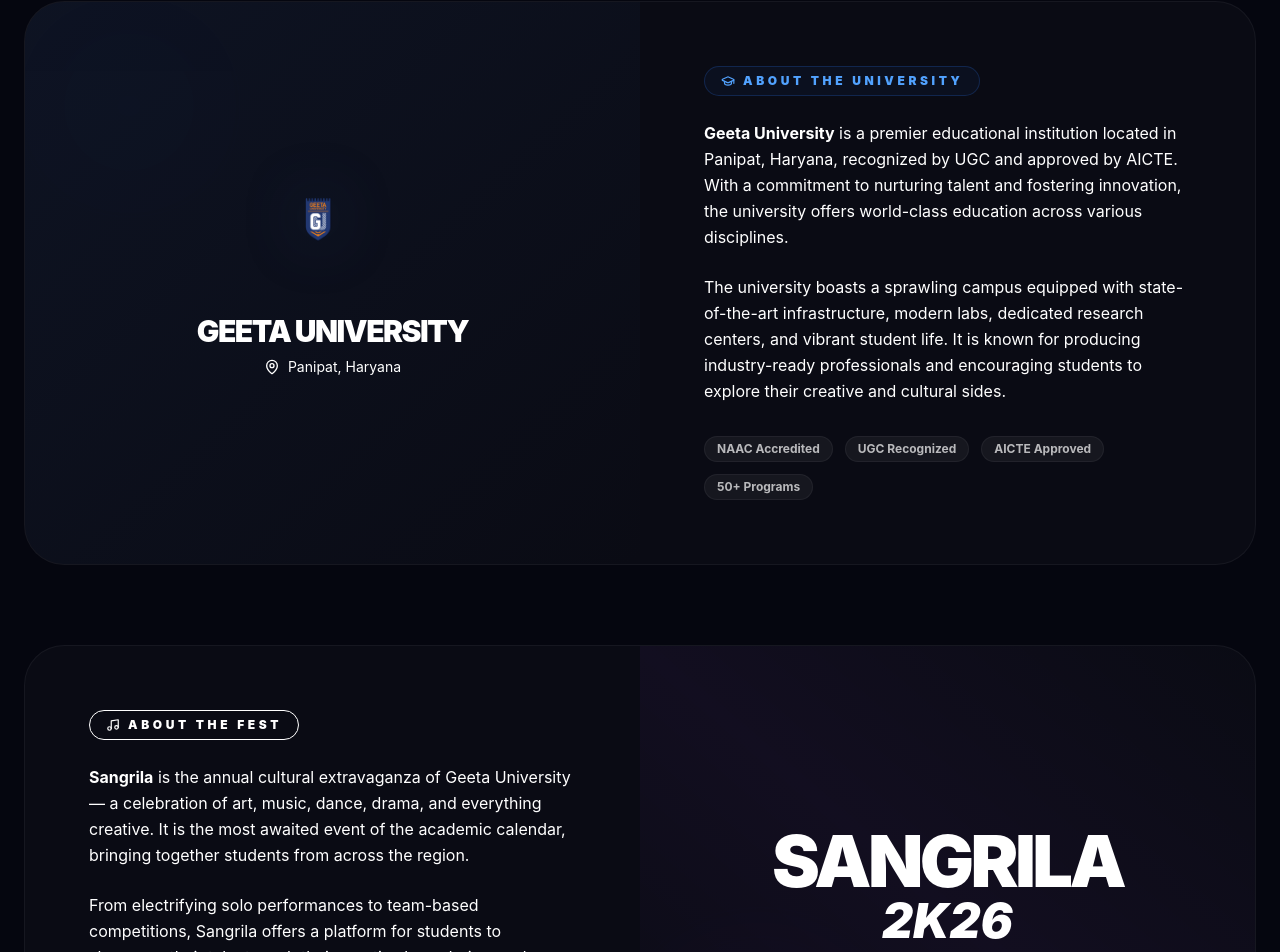
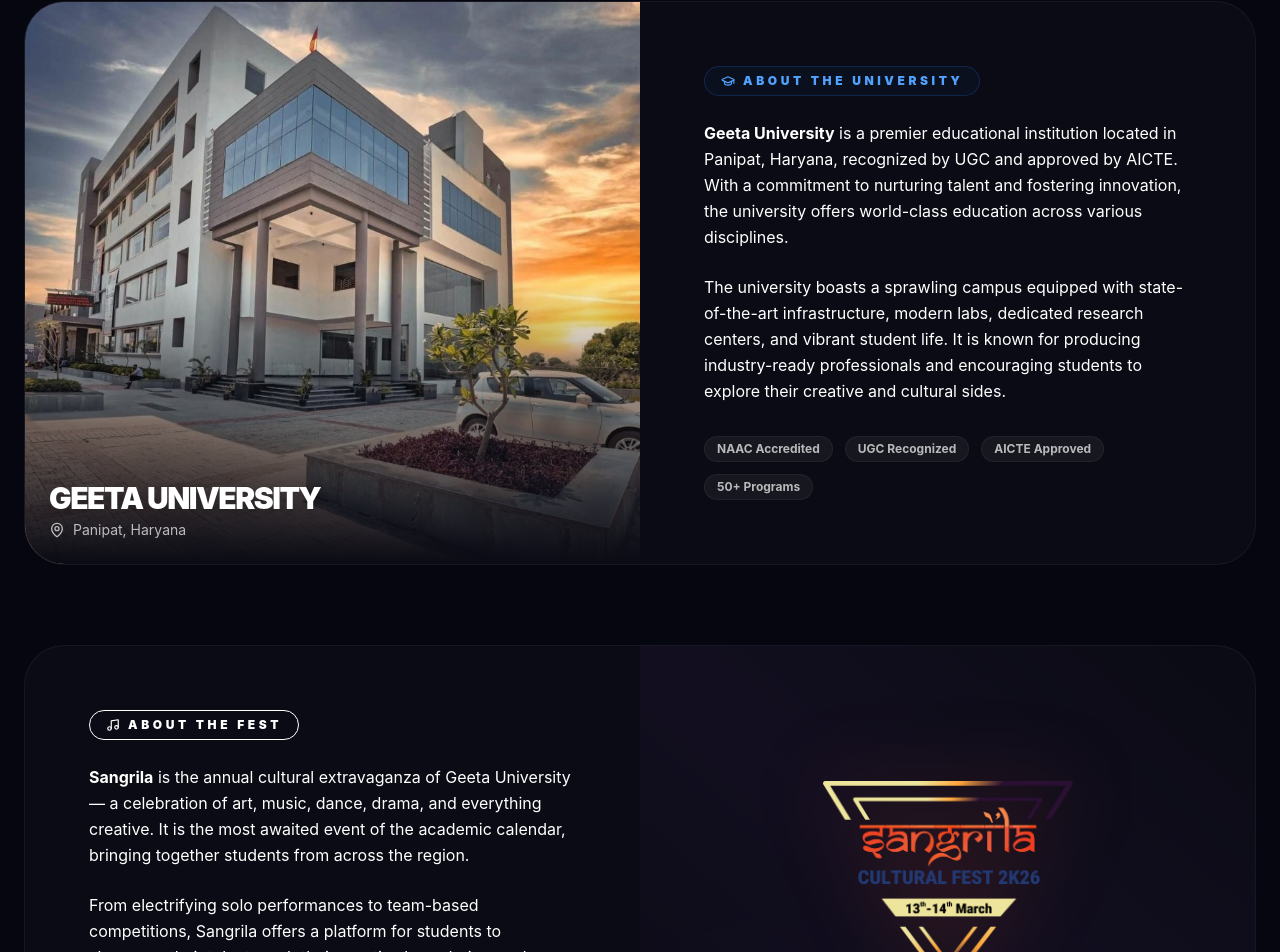
Before and after one commit to dark-danger/sangrila, a Next.js app: page / in a window 1280 px wide. Shown: the part 946-1898 px from the top of the page. Built offline with nearby package versions, Linux system fonts and the light colour scheme.

Commit message:
Update About section: Geeta University photo + Sangrila logo

```diff
--- a/src/components/AboutSection.tsx
+++ b/src/components/AboutSection.tsx
@@ -19,37 +19,25 @@
                 >
                     <div className="bg-[#0a0b14] rounded-[2.5rem] border border-white/5 overflow-hidden">
                         <div className="grid md:grid-cols-2 gap-0">
-                            {/* Left - Image/Logo Side */}
-                            <div className="relative p-10 md:p-16 flex flex-col items-center justify-center bg-gradient-to-br from-[#1d355e]/20 to-transparent min-h-[300px]">
-                                <div className="absolute inset-0 opacity-10">
-                                    <div className="absolute top-10 left-10 w-32 h-32 rounded-full bg-blue-500/30 blur-3xl" />
-                                    <div className="absolute bottom-10 right-10 w-40 h-40 rounded-full bg-primary/20 blur-3xl" />
-                                </div>
-                                <motion.div
-                                    whileHover={{ scale: 1.05, rotate: 2 }}
-                                    transition={{ type: "spring", stiffness: 300 }}
-                                    className="relative z-10"
-                                >
+                            {/* Left - University Image */}
+                            <div className="relative min-h-[300px] md:min-h-[400px] overflow-hidden">
                                 <Image
-                                        src="/logo.png"
-                                        alt="Geeta University"
-                                        width={180}
-                                        height={180}
-                                        className="object-contain drop-shadow-[0_0_30px_rgba(29,53,94,0.4)]"
+                                    src="/images/geeta-university.jpg"
+                                    alt="Geeta University Campus"
+                                    fill
+                                    className="object-cover"
+                                    sizes="(max-width: 768px) 100vw, 50vw"
+                                    quality={85}
                                 />
-                                </motion.div>
-                                <motion.h3
-                                    initial={{ opacity: 0 }}
-                                    whileInView={{ opacity: 1 }}
-                                    viewport={{ once: true }}
-                                    transition={{ delay: 0.3 }}
-                                    className="text-2xl md:text-3xl font-black text-white tracking-tighter uppercase mt-6 text-center"
-                                >
+                                <div className="absolute inset-0 bg-gradient-to-t from-[#0a0b14] via-transparent to-transparent" />
+                                <div className="absolute bottom-6 left-6 z-10">
+                                    <h3 className="text-2xl md:text-3xl font-black text-white tracking-tighter uppercase drop-shadow-lg">
                                         Geeta University
-                                </motion.h3>
-                                <div className="flex items-center gap-2 mt-2 text-muted-foreground text-sm">
+                                    </h3>
+                                    <div className="flex items-center gap-2 mt-1 text-white/70 text-sm">
                                         <MapPin className="w-4 h-4 text-primary" />
                                         <span>Panipat, Haryana</span>
+                                    </div>
                                 </div>
                             </div>
 
@@ -115,32 +103,32 @@
                                 </div>
                             </div>
 
-                            {/* Right - Visual Side */}
+                            {/* Right - Sangrila Logo */}
                             <div className="relative p-10 md:p-16 flex flex-col items-center justify-center bg-gradient-to-bl from-primary/10 via-purple-500/5 to-transparent min-h-[300px] order-1 md:order-2">
                                 <div className="absolute inset-0 opacity-15">
                                     <div className="absolute top-10 right-10 w-32 h-32 rounded-full bg-primary/40 blur-3xl" />
                                     <div className="absolute bottom-10 left-10 w-40 h-40 rounded-full bg-purple-500/30 blur-3xl" />
-                                    <div className="absolute top-1/2 left-1/2 -translate-x-1/2 -translate-y-1/2 w-48 h-48 rounded-full bg-secondary/20 blur-3xl" />
                                 </div>
-                                <div className="relative z-10 text-center">
                                 <motion.div
                                     initial={{ scale: 0.8, opacity: 0 }}
                                     whileInView={{ scale: 1, opacity: 1 }}
                                     viewport={{ once: true }}
                                     transition={{ type: "spring", stiffness: 200, damping: 15 }}
+                                    whileHover={{ scale: 1.05 }}
+                                    className="relative z-10"
                                 >
-                                        <h3 className="text-5xl md:text-7xl font-black text-white tracking-tighter uppercase leading-none">
-                                            SANGRILA
-                                        </h3>
-                                        <span className="text-3xl md:text-5xl font-black text-primary italic">
-                                            2K26
-                                        </span>
+                                    <Image
+                                        src="/sangrila-logo.png"
+                                        alt="Sangrila 2K26"
+                                        width={250}
+                                        height={250}
+                                        className="object-contain drop-shadow-[0_0_40px_rgba(241,90,36,0.3)]"
+                                    />
                                 </motion.div>
-                                    <p className="text-white/40 text-sm font-bold uppercase tracking-[0.3em] mt-4">
+                                <p className="text-white/40 text-sm font-bold uppercase tracking-[0.3em] mt-4 relative z-10">
                                     Cultural Fest
                                 </p>
-                                    <div className="w-20 h-0.5 bg-gradient-to-r from-primary via-purple-500 to-secondary mx-auto mt-3" />
-                                </div>
+                                <div className="w-20 h-0.5 bg-gradient-to-r from-primary via-purple-500 to-secondary mx-auto mt-3 relative z-10" />
                             </div>
                         </div>
                     </div>
```
Also changed, not shown: public/images/geeta-university.jpg (added). Lines whose indentation alone changed are shown as unchanged.
